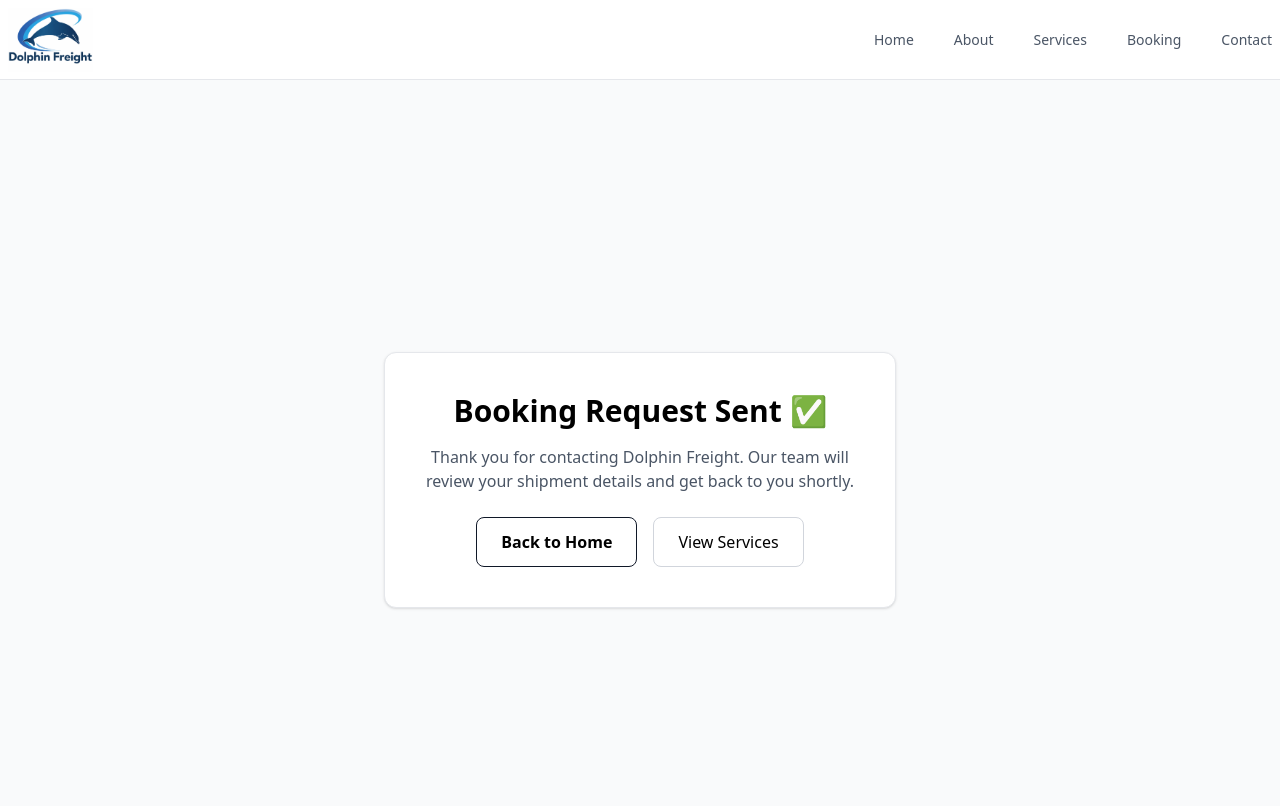
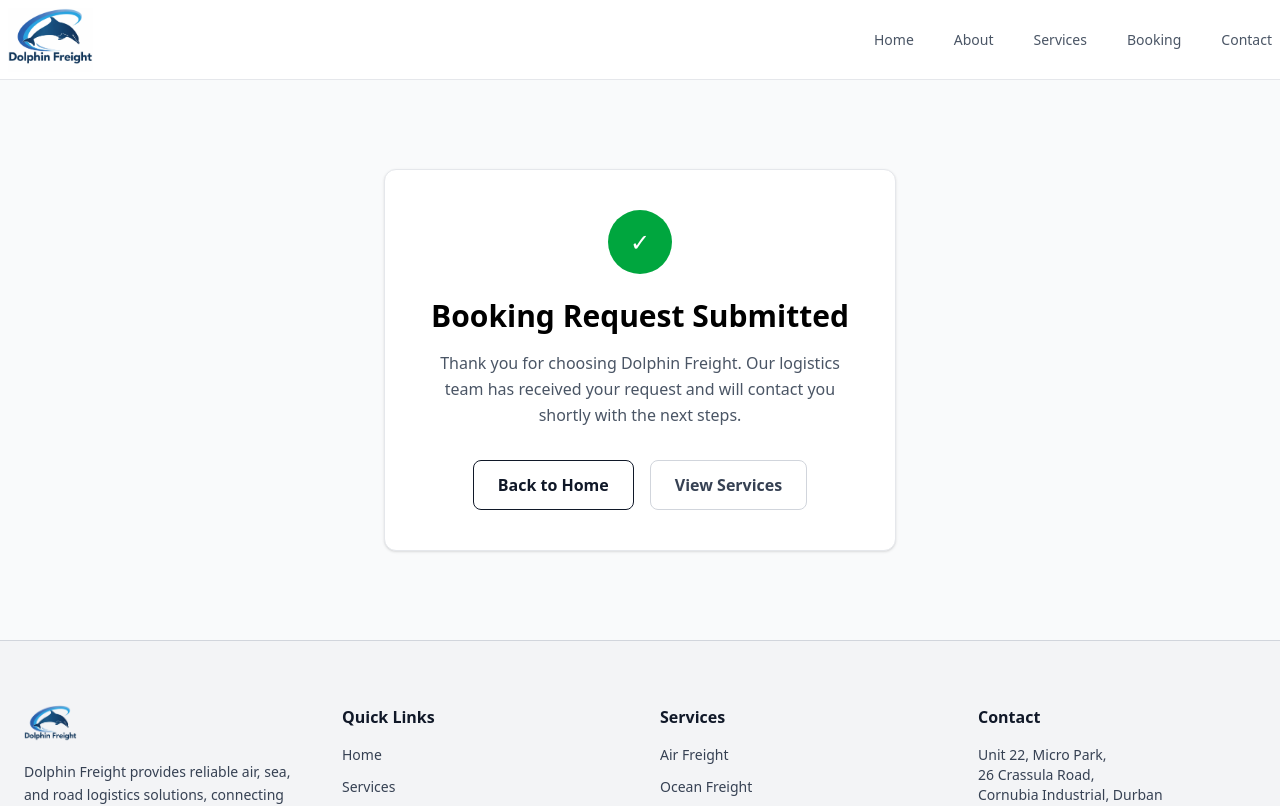
Before and after one commit to RichardHerold32/dolphin-freight-website, a React (Vite) app: page /booking-success in a window 1280 px wide. Shown: the top 806 px of the page. Built offline with nearby package versions, Linux system fonts and the light colour scheme.

Commit message:
modified booking success page

```diff
--- a/src/pages/BookingSuccess.jsx
+++ b/src/pages/BookingSuccess.jsx
@@ -2,32 +2,42 @@ import { Link } from "react-router-dom";
 
 export default function BookingSuccess() {
   return (
-    <section className="min-h-screen bg-gray-50 flex items-center justify-center px-6">
-      <div className="bg-white border border-gray-200 rounded-xl p-10 max-w-lg text-center shadow-sm">
-        <h1 className="text-3xl font-bold mb-4">
-          Booking Request Sent ✅
+    <section className="min-h-[70vh] flex items-center justify-center bg-gray-50 px-6">
+      <div className="bg-white border border-gray-200 rounded-xl shadow-sm p-10 max-w-lg text-center">
+
+        {/* Icon */}
+        <div className="mx-auto mb-6 w-16 h-16 flex items-center justify-center rounded-full bg-green-600 text-white text-2xl">
+          ✓
+        </div>
+
+        {/* Heading */}
+        <h1 className="text-2xl md:text-3xl font-semibold mb-4">
+          Booking Request Submitted
         </h1>
 
-        <p className="text-gray-600 mb-6">
-          Thank you for contacting Dolphin Freight. Our team will review your
-          shipment details and get back to you shortly.
+        {/* Message */}
+        <p className="text-gray-600 mb-8 leading-relaxed">
+          Thank you for choosing Dolphin Freight.
+          Our logistics team has received your request and will contact you shortly with the next steps.
         </p>
 
-        <div className="flex justify-center gap-4">
+        {/* Actions */}
+        <div className="flex flex-col sm:flex-row gap-4 justify-center">
           <Link
             to="/"
-            className="px-6 py-3 border border-gray-900 rounded-lg font-semibold hover:bg-gray-900 hover:text-white transition"
+            className="px-6 py-3 border border-gray-900 rounded-lg font-semibold text-gray-900 hover:bg-gray-900 hover:text-white transition"
           >
             Back to Home
           </Link>
 
           <Link
             to="/services"
-            className="px-6 py-3 border border-gray-300 rounded-lg hover:bg-gray-100 transition"
+            className="px-6 py-3 border border-gray-300 rounded-lg font-semibold text-gray-700 hover:bg-gray-100 transition"
           >
             View Services
           </Link>
         </div>
+
       </div>
     </section>
   );
```
